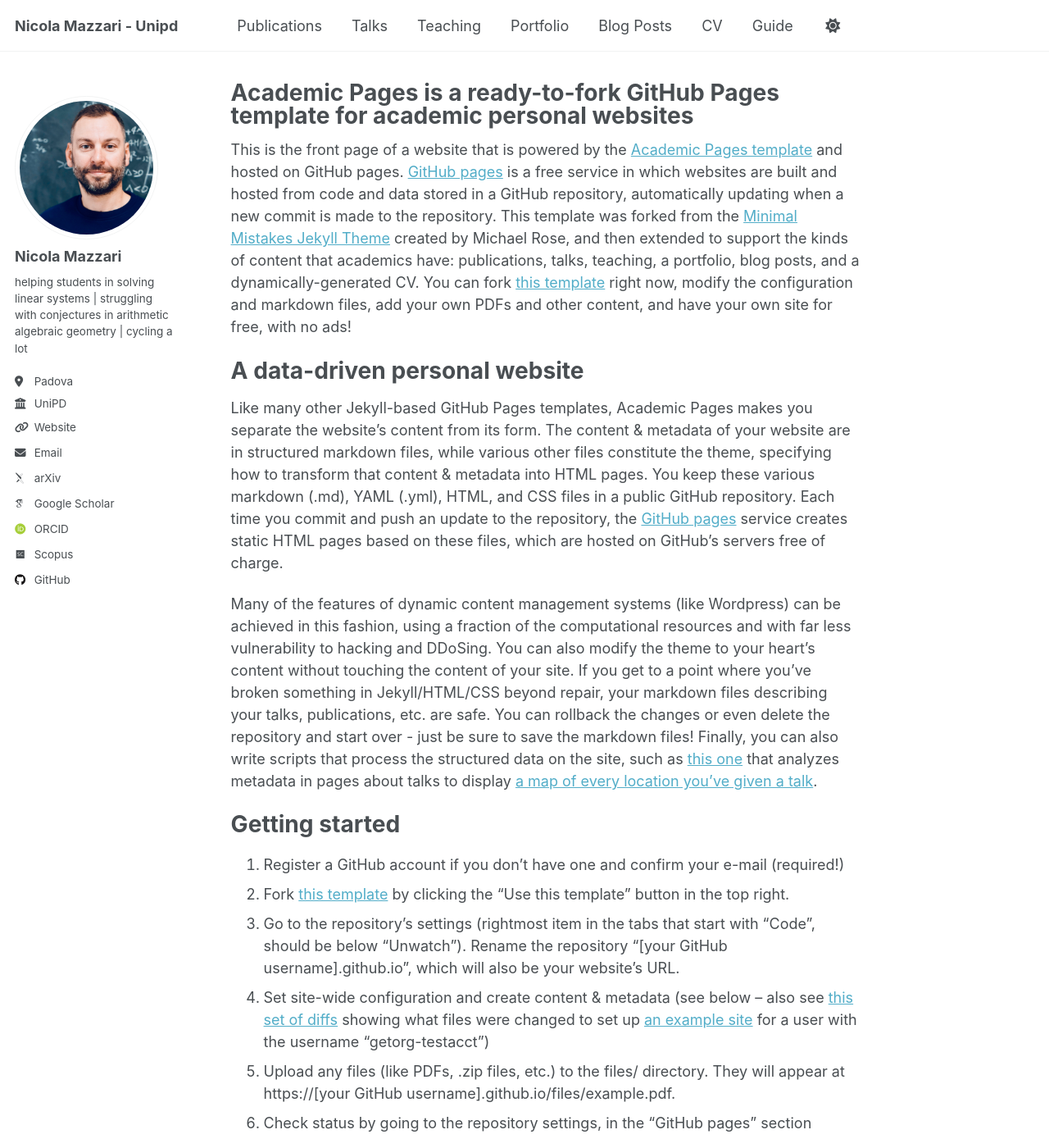
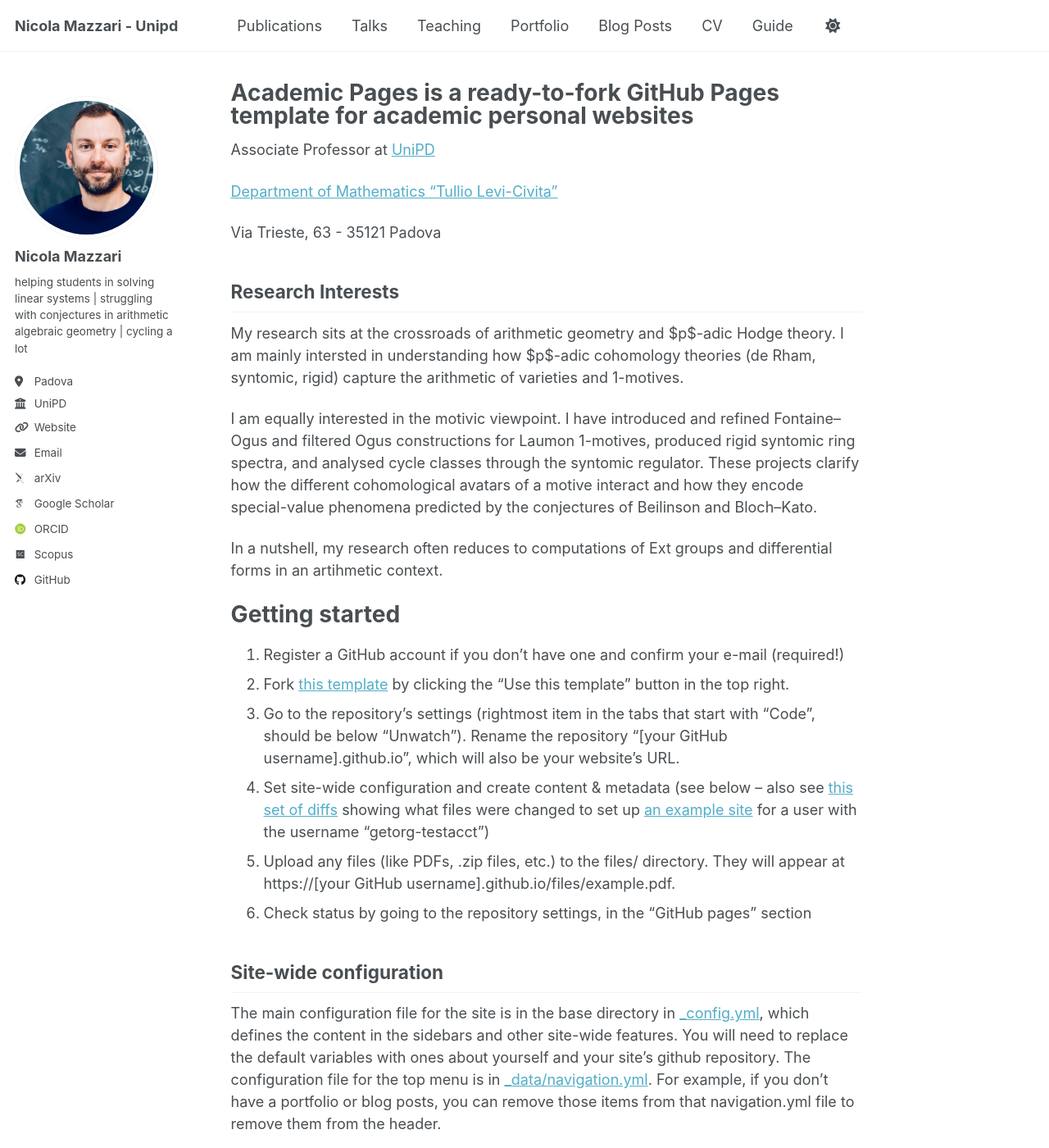
Before and after one commit to Nimath/Nimath.github.io, a Jekyll site: the page built from _pages/about.md, in a window 1280 px wide and 1400 px high. Shown: the whole window at 82% size. Built offline with Jekyll 4.4.1, drawn with Linux system fonts in a browser that asks for light colours; some web fonts are replaced.

Commit message:
Update about.md

```diff
--- a/_pages/about.md
+++ b/_pages/about.md
@@ -7,13 +7,21 @@ redirect_from:
   - /about.html
 ---
 
-This is the front page of a website that is powered by the [Academic Pages template](https://github.com/academicpages/academicpages.github.io) and hosted on GitHub pages. [GitHub pages](https://pages.github.com) is a free service in which websites are built and hosted from code and data stored in a GitHub repository, automatically updating when a new commit is made to the repository. This template was forked from the [Minimal Mistakes Jekyll Theme](https://mmistakes.github.io/minimal-mistakes/) created by Michael Rose, and then extended to support the kinds of content that academics have: publications, talks, teaching, a portfolio, blog posts, and a dynamically-generated CV. You can fork [this template](https://github.com/academicpages/academicpages.github.io) right now, modify the configuration and markdown files, add your own PDFs and other content, and have your own site for free, with no ads!
+Associate Professor at [UniPD](https://www.unipd.it)
 
-A data-driven personal website
-======
-Like many other Jekyll-based GitHub Pages templates, Academic Pages makes you separate the website's content from its form. The content & metadata of your website are in structured markdown files, while various other files constitute the theme, specifying how to transform that content & metadata into HTML pages. You keep these various markdown (.md), YAML (.yml), HTML, and CSS files in a public GitHub repository. Each time you commit and push an update to the repository, the [GitHub pages](https://pages.github.com/) service creates static HTML pages based on these files, which are hosted on GitHub's servers free of charge.
+[Department of Mathematics "Tullio Levi-Civita"](https://www.math.unipd.it/en/)
 
-Many of the features of dynamic content management systems (like Wordpress) can be achieved in this fashion, using a fraction of the computational resources and with far less vulnerability to hacking and DDoSing. You can also modify the theme to your heart's content without touching the content of your site. If you get to a point where you've broken something in Jekyll/HTML/CSS beyond repair, your markdown files describing your talks, publications, etc. are safe. You can rollback the changes or even delete the repository and start over - just be sure to save the markdown files! Finally, you can also write scripts that process the structured data on the site, such as [this one](https://github.com/academicpages/academicpages.github.io/blob/master/talkmap.ipynb) that analyzes metadata in pages about talks to display [a map of every location you've given a talk](https://academicpages.github.io/talkmap.html).
+Via Trieste, 63 - 35121 Padova
+
+
+Research Interests
+------
+My research sits at the crossroads of arithmetic geometry and \$p\$-adic Hodge theory. I am mainly intersted in understanding how  \$p\$-adic cohomology theories (de Rham, syntomic, rigid)  capture the arithmetic of varieties and 1-motives.
+
+I am equally interested in the motivic viewpoint. I have introduced and refined Fontaine–Ogus and filtered Ogus constructions for Laumon 1-motives, produced rigid syntomic ring spectra, and analysed cycle classes through the syntomic regulator. These projects clarify how the different cohomological avatars of a motive interact and how they encode special-value phenomena predicted by the conjectures of Beilinson and Bloch–Kato.
+
+In a nutshell, my research often reduces to computations of Ext groups and differential forms in an artihmetic context.
+
 
 Getting started
 ======
```
